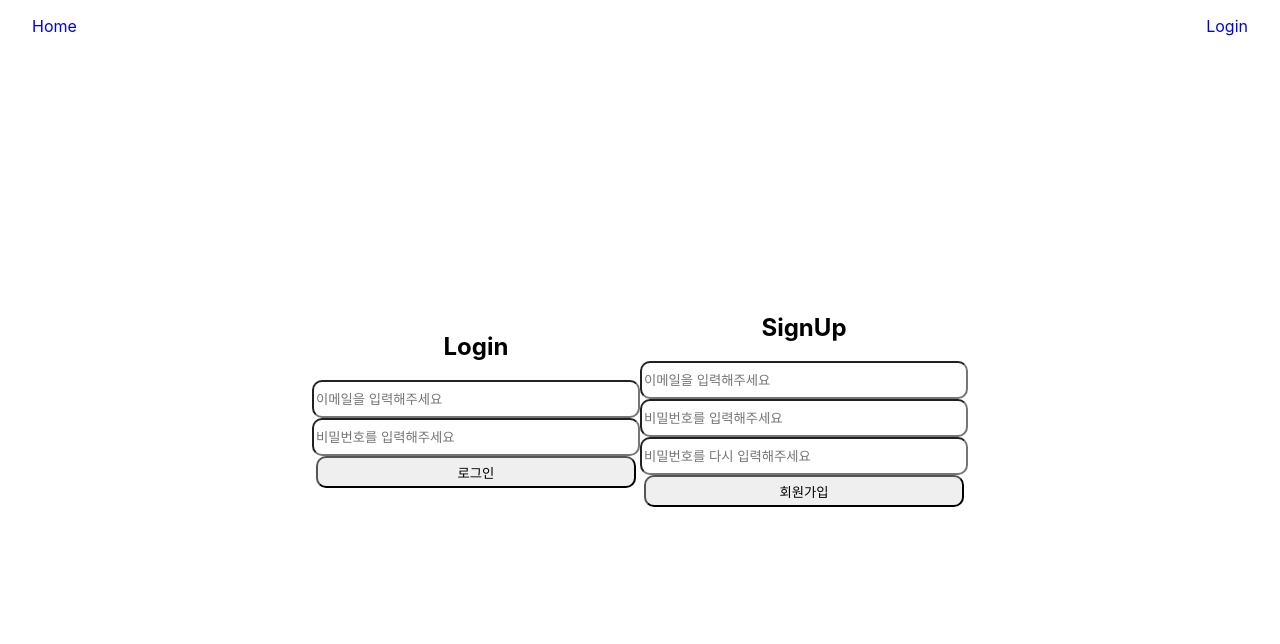
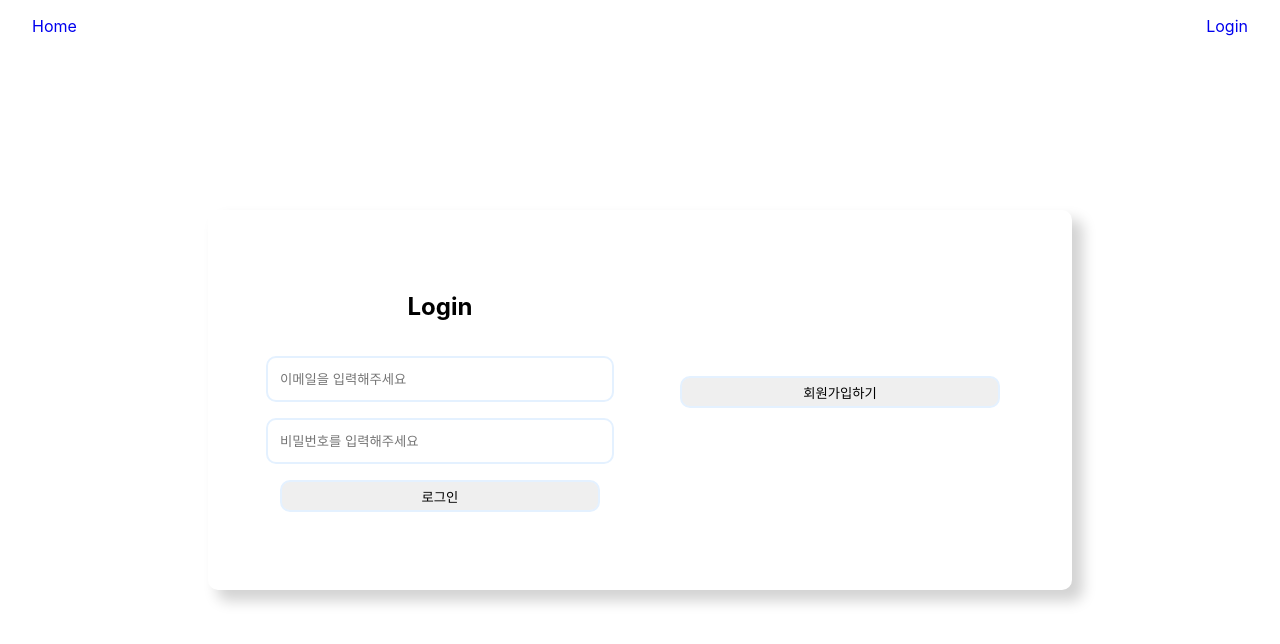
Before and after one commit to dldvk9999/componenthub, a React (Create React App) app: page /login in a window 1280 px wide. Shown: the top 644 px of the page. Built offline with nearby package versions, Linux system fonts and the light colour scheme.

Commit message:
design: 로그인페이지 디자인 변경

```diff
--- a/src/_variables.scss
+++ b/src/_variables.scss
@@ -0,0 +1,5 @@
+$navy: #27005d;
+$purple: #9400ff;
+$blue: #aed2ff;
+$none: #e4f1ff;
+$box-shadow: lightgray;
--- a/src/components/LoginSignup/LoginSignup.scss
+++ b/src/components/LoginSignup/LoginSignup.scss
@@ -1,16 +1,20 @@
-.loginContainer {
+.LoginSignupContainer {
     @include view(flex, center, center);
+    height: 100vh;
+}
+
+.LoginSignup {
+    @include view(flex, center, center);
+    box-shadow: 10px 10px 14px 1px $box-shadow;
+    padding: 2rem 2rem 3rem;
+    border-radius: 10px;
+    height: 300px;
 }
 
 .singup,
 .login {
     @include view(flex, center, center);
     flex-direction: column;
-    height: 100vh;
-
-    input,
-    button {
-        @include area(20rem, 2rem);
-        border-radius: 10px;
-    }
+    gap: 1rem;
+    width: 25rem;
 }
--- a/src/components/LoginSignup/LoginSignup.tsx
+++ b/src/components/LoginSignup/LoginSignup.tsx
@@ -2,13 +2,17 @@ import { useState } from "react";
 import "./LoginSignup.scss";
 
 function LoginSignup() {
-    const [email, setEmail] = useState("");
-    const [password, setPassword] = useState("");
-    const [password2, setPassword2] = useState("");
+    const [email, setEmail] = useState<string>("");
+    const [password, setPassword] = useState<string>("");
+    const [password2, setPassword2] = useState<string>("");
+    const [nowState, setState] = useState<"Login" | "Signup">("Login");
 
     return (
-        <section className="App loginContainer">
+        <section className="App LoginSignupContainer">
+            <div className="LoginSignup">
                 <div className="login">
+                    {nowState === "Login" ? (
+                        <>
                             <h2>Login</h2>
                             <input
                                 id="email"
@@ -25,8 +29,14 @@ function LoginSignup() {
                                 value={password}
                             />
                             <button>로그인</button>
+                        </>
+                    ) : (
+                        <button onClick={() => setState("Login")}>로그인하기</button>
+                    )}
                 </div>
                 <div className="singup">
+                    {nowState === "Signup" ? (
+                        <>
                             <h2>SignUp</h2>
                             <input
                                 id="id"
@@ -42,7 +52,6 @@ function LoginSignup() {
                                 onChange={(e) => setPassword(e.target.value)}
                                 value={password}
                             />
-
                             <input
                                 id="password"
                                 type="password"
@@ -51,6 +60,11 @@ function LoginSignup() {
                                 value={password2}
                             />
                             <button>회원가입</button>
+                        </>
+                    ) : (
+                        <button onClick={() => setState("Signup")}>회원가입하기</button>
+                    )}
+                </div>
             </div>
         </section>
     );
--- a/src/index.scss
+++ b/src/index.scss
@@ -9,3 +9,17 @@ body {
 code {
     font-family: source-code-pro, Menlo, Monaco, Consolas, "Courier New", monospace;
 }
+
+input,
+button {
+    @include area(20rem, 2rem);
+    border-radius: 10px;
+    padding: 5px 12px;
+    outline: none;
+    border: 2px solid $none;
+
+    &:focus,
+    &:active {
+        border: 2px solid $purple;
+    }
+}
```
Lines whose indentation alone changed are shown as unchanged.
